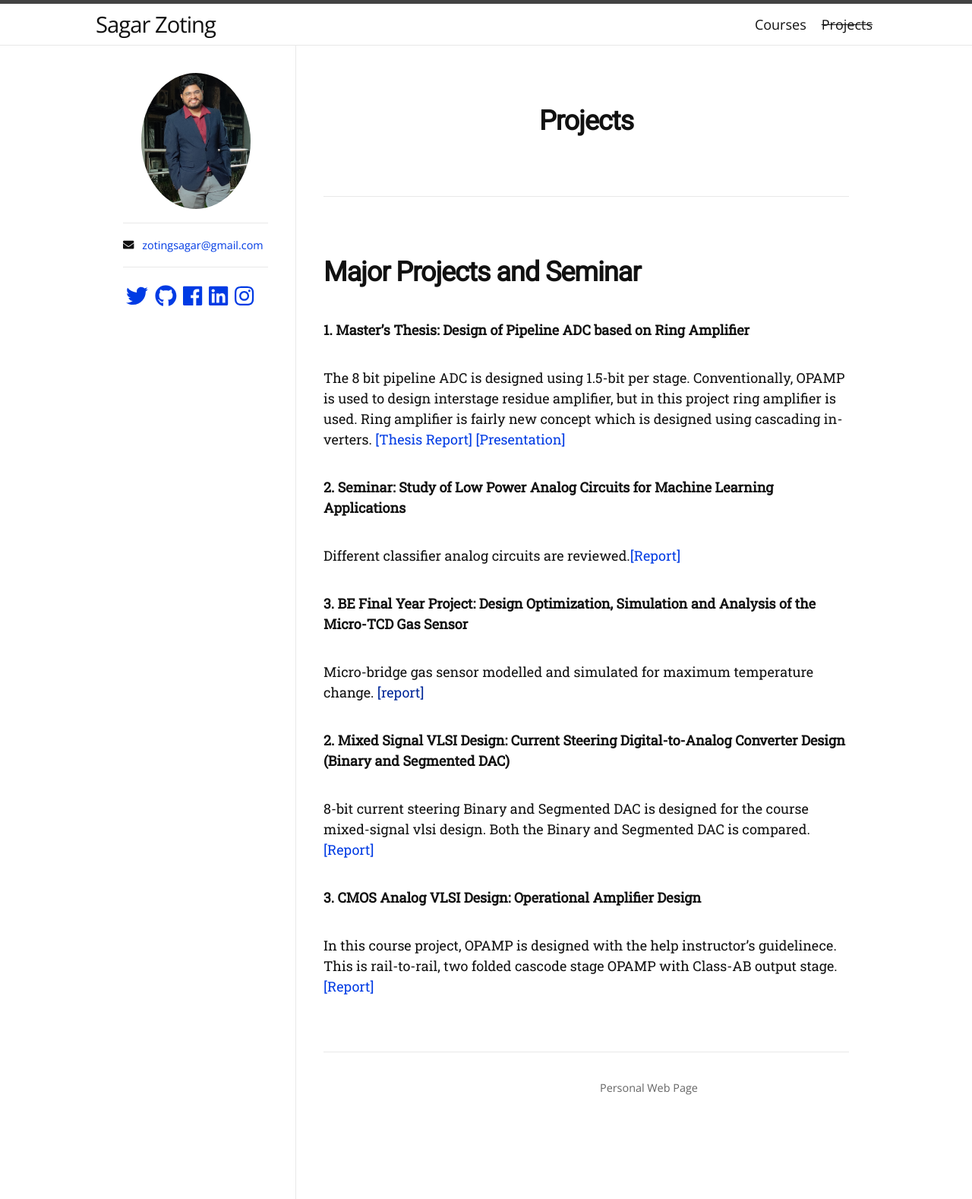
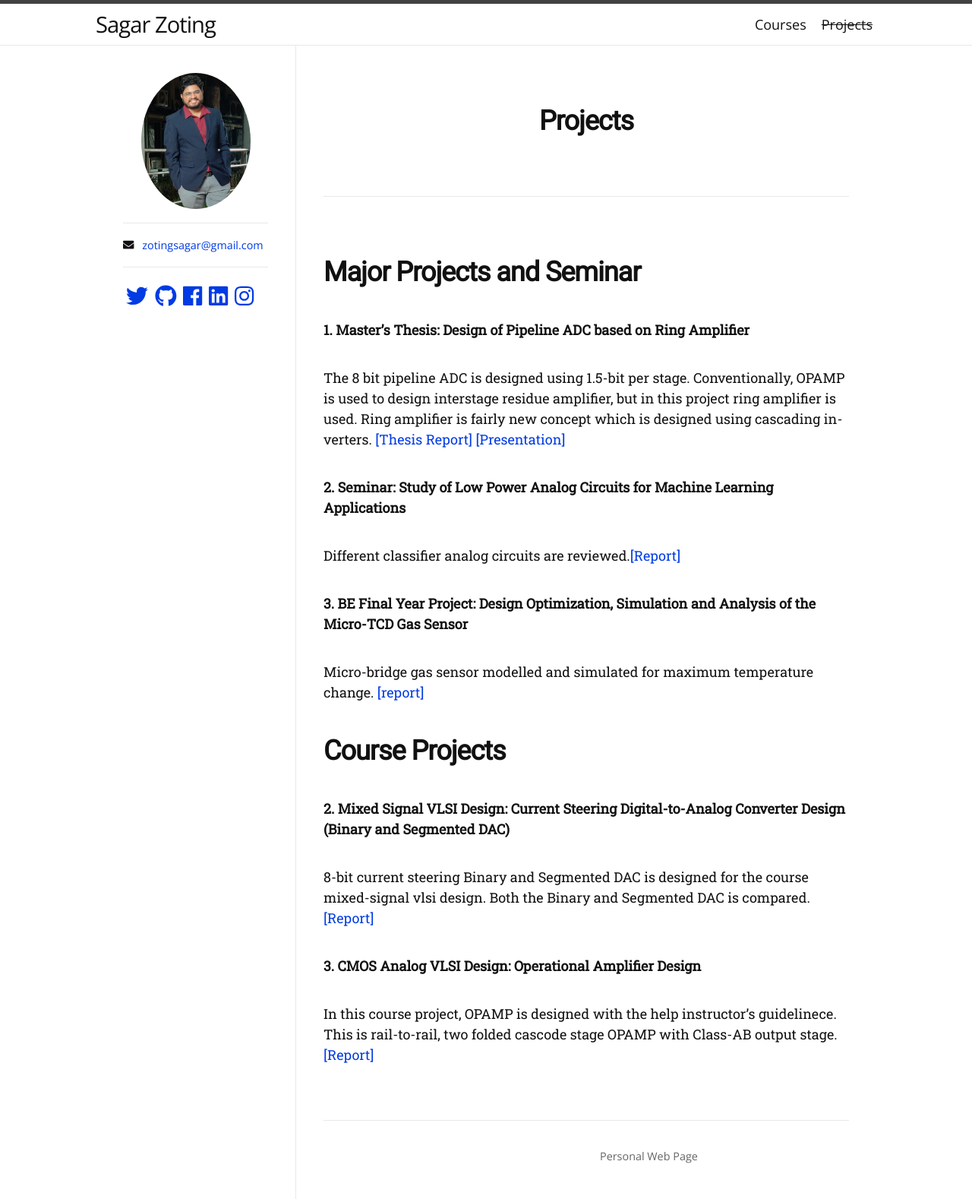
Before and after one commit to zotingsagar/zotingsagar.github.io, a Jekyll site: the page built from projects.md, in a window 1280 px wide. Shown: the whole page at 76% size. Built offline with Jekyll 4.4.1, drawn with Linux system fonts in a browser that asks for light colours; nearby versions of some CDN libraries; some web fonts are replaced.

Commit message:
Update projects.md

```diff
--- a/projects.md
+++ b/projects.md
@@ -24,7 +24,11 @@
 
 **3. BE Final Year Project: Design Optimization, Simulation and Analysis of the Micro-TCD Gas Sensor**
 
-Micro-bridge gas  sensor modelled and simulated for maximum temperature change. [[report]]()
+Micro-bridge gas  sensor modelled and simulated for maximum temperature change. [[report]](BE_Project_Report.pdf)
+
+
+<h1> Course Projects </h1>
+
 
 **2. Mixed Signal VLSI Design: Current Steering Digital-to-Analog Converter Design (Binary and Segmented DAC)**
 
```
